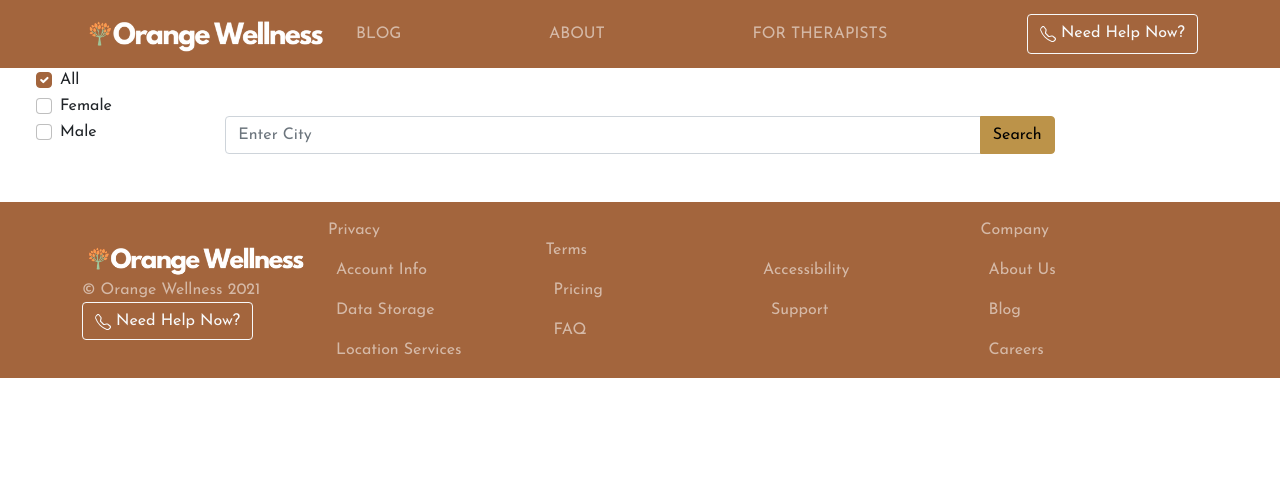
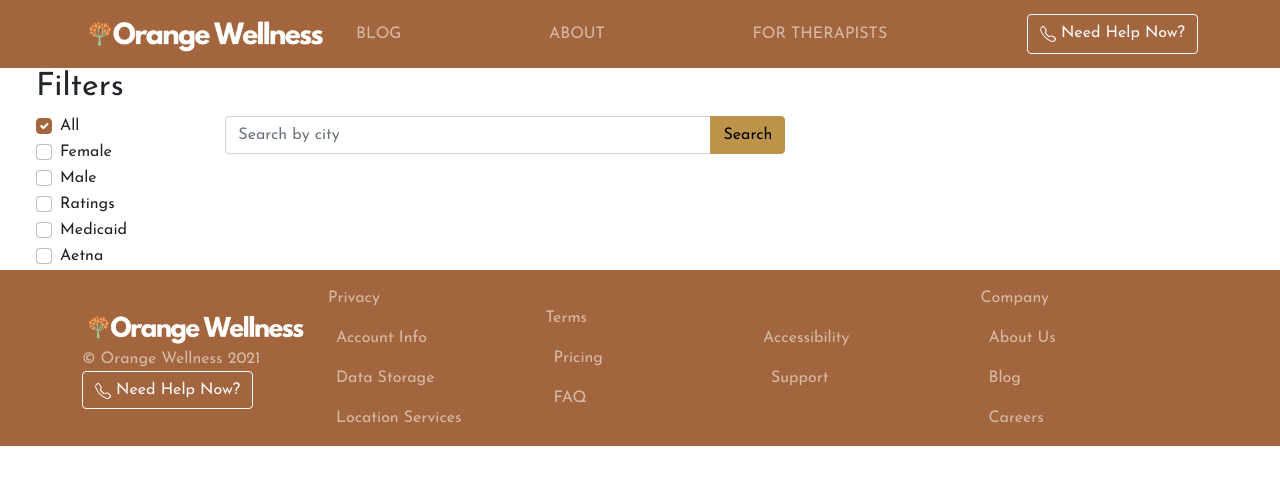
Before and after one commit to orange-squad/orange-client, a React (Create React App) app: page /search in a window 1280 px wide. Shown: the top 484 px of the page. Built offline with nearby package versions, Linux system fonts and the light colour scheme.

Commit message:
Store providers in an object instead of array

```diff
--- a/src/components/SearchForm.js
+++ b/src/components/SearchForm.js
@@ -1,12 +1,5 @@
 import React, { useState } from 'react'
-import {
-  Container,
-  InputGroup,
-  Button,
-  FormControl,
-  Form,
-  Spinner,
-} from 'react-bootstrap'
+import { InputGroup, Button, FormControl, Form, Spinner } from 'react-bootstrap'
 import { useLocation, useHistory } from 'react-router-dom'
 
 import { getPlaceId } from '../helpers/fetchGoogleData'
@@ -51,6 +44,7 @@ const SearchForm = ({ setResults, loading, setLoading }) => {
   const handleSubmit = async (event) => {
     event.preventDefault()
     setLoading(true)
+
     try {
       // fetch care provider data from npi registry via proxy
       const response = await fetch(
@@ -59,7 +53,7 @@ const SearchForm = ({ setResults, loading, setLoading }) => {
       const json = await response.json()
       // get google data
       const finalResults = await getPlaceId(json.results)
-      await setResults(Object.values(finalResults))
+      await setResults(finalResults)
     } catch (error) {
       console.error(error)
     }
@@ -75,7 +69,7 @@ const SearchForm = ({ setResults, loading, setLoading }) => {
             type='text'
             value={city}
             onChange={(e) => setCity(e.target.value)}
-            placeholder='Enter City'
+            placeholder='Search by city'
           />
           {loading ? (
             <Button variant='secondary' disabled>
--- a/src/components/Sidebar.js
+++ b/src/components/Sidebar.js
@@ -1,10 +1,16 @@
 import React, { useState, useEffect } from 'react'
-import { Form, Container, Button } from 'react-bootstrap'
+import { Container } from 'react-bootstrap'
 import FilterButton from './FilterButton'
+
 const FILTER_MAP = {
   All: () => true,
   Female: (provider) => provider.basic.gender === 'F',
   Male: (provider) => provider.basic.gender === 'M',
+  Ratings: (provider) => provider?.rating > 0,
+  Medicaid: (provider) =>
+    provider.identifiers.find((identifier) => identifier.desc === 'MEDICAID'),
+  Aetna: (provider) =>
+    provider.identifiers.find((identifier) => identifier.issuer === 'AETNA'),
 }
 
 const FILTER_NAMES = Object.keys(FILTER_MAP)
@@ -13,7 +19,7 @@ function Sidebar({ results, setDisplayedResults }) {
   const [filter, setFilter] = useState('All')
 
   useEffect(() => {
-    setDisplayedResults(results.filter(FILTER_MAP[filter]))
+    setDisplayedResults(Object.values(results).filter(FILTER_MAP[filter]))
   }, [results, filter, setDisplayedResults])
 
   const filterList = FILTER_NAMES.map((name) => (
@@ -25,7 +31,12 @@ function Sidebar({ results, setDisplayedResults }) {
     />
   ))
 
-  return <Container fluid>{filterList}</Container>
+  return (
+    <Container>
+      <h2>Filters</h2>
+      {filterList}
+    </Container>
+  )
 }
 
 export default Sidebar
--- a/src/components/TeamCard.js
+++ b/src/components/TeamCard.js
@@ -4,7 +4,7 @@ import { Image, Card } from 'react-bootstrap'
 function TeamCard({ image, name, url }) {
   return (
     <Card as='a' href={url} className='team-card'>
-      <Image src={image} roundedCircle width='64' />
+      <Image src={image} roundedCircle width='64' height='64' />
       {name}
     </Card>
   )
--- a/src/index.scss
+++ b/src/index.scss
@@ -63,6 +63,7 @@ a {
 }
 .nav-logo {
   width: 250px;
+  image-rendering: crisp-edges;
 }
 .navbar-nav {
   width: 100%;
@@ -90,4 +91,5 @@ a {
 
 form {
   margin-top: 3rem;
+  width: 35rem;
 }
--- a/src/pages/Home.js
+++ b/src/pages/Home.js
@@ -3,6 +3,7 @@ import { Container, Row, Col, Jumbotron } from 'react-bootstrap'
 import SearchForm from '../components/SearchForm'
 import ArticleCard from '../components/ArticleCard'
 import TeamCard from '../components/TeamCard'
+import deepika from '../assets/deepika.jpeg'
 
 export default function Home({ setResults, loading, setLoading }) {
   return (
@@ -123,10 +124,7 @@ export default function Home({ setResults, loading, setLoading }) {
               name='Romani Poole'
               image='https://icon-library.com/images/no-profile-pic-icon/no-profile-pic-icon-7.jpg'
             />
-            <TeamCard
-              name='Deepika Mohanty'
-              image='https://icon-library.com/images/no-profile-pic-icon/no-profile-pic-icon-7.jpg'
-            />
+            <TeamCard name='Deepika Mohanty' image={deepika} />
             <TeamCard
               name='Katherine Gomez'
               image='https://icon-library.com/images/no-profile-pic-icon/no-profile-pic-icon-7.jpg'
--- a/src/pages/ProviderDetails.js
+++ b/src/pages/ProviderDetails.js
@@ -6,10 +6,16 @@ import { titleCase } from './../helpers/textFormatting'
 
 function ProviderDetails({ results }) {
   let { id } = useParams()
-  const [provider, setProvider] = useState(
-    results.find((result) => result.number === parseInt(id))
-  )
+  const [provider, setProvider] = useState(results[id])
+
+  // useEffect(() => {
+  //   getPlaceDetails(provider).then((updated) => {
+  //     setProvider(updated)
+  //   })
+  // }, [provider])
+
   if (!provider) return ''
+
   const { credential, first_name, last_name } = provider?.basic
 
   // set address as the primary location
--- a/src/pages/Search.js
+++ b/src/pages/Search.js
@@ -29,9 +29,11 @@ const Search = ({ results, setResults, loading, setLoading }) => {
           />
           <div className='provider-grid'>
             {displayedResults &&
-              displayedResults.map((provider) => {
-                return <ProviderCard data={provider} key={provider.number} />
-              })}
+              Object.entries(displayedResults).map(
+                ([providerId, providerData]) => {
+                  return <ProviderCard key={providerId} data={providerData} />
+                }
+              )}
           </div>
         </Col>
       </Row>
```
Also changed, not shown: src/assets/deepika.jpeg (added), src/assets/logo.svg (added).
